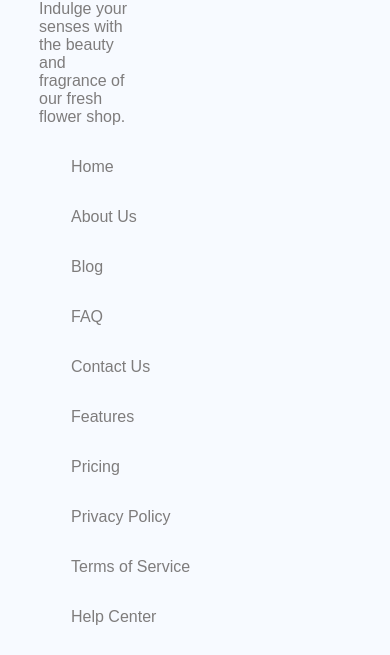
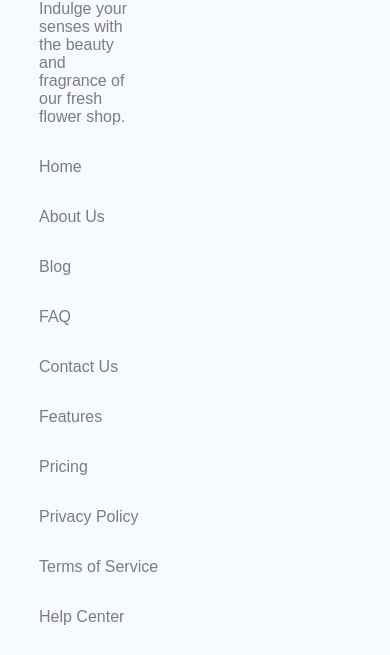
Before and after one commit to mdrakibulhasanparvej/B12A02-Responsive-Flowers, a plain HTML site: page index.html in a window 390 px wide. Shown: the part 4664-5319 px from the top of the page. Drawn offline with Linux system fonts and the light colour scheme.

Commit message:
responsive fix 4

```diff
--- a/style.css
+++ b/style.css
@@ -517,6 +517,12 @@ h1 {
   .img_gird {
     max-width: 250px;
   }
+  .footer_2 {
+    padding: 0;
+  }
+  .footer_3 {
+    padding: 0;
+  }
 }
 
 @media (max-width: 500px) {
@@ -589,6 +595,12 @@ h1 {
   .img_gird {
     max-width: 200px;
   }
+  .footer_2 {
+    padding: 0;
+  }
+  .footer_3 {
+    padding: 0;
+  }
 }
 @media (max-width: 430px) {
   .deals {
@@ -659,4 +671,10 @@ h1 {
   .img_gird {
     max-width: 200px;
   }
+  .footer_2 {
+    padding: 0;
+  }
+  .footer_3 {
+    padding: 0;
+  }
 }
```
